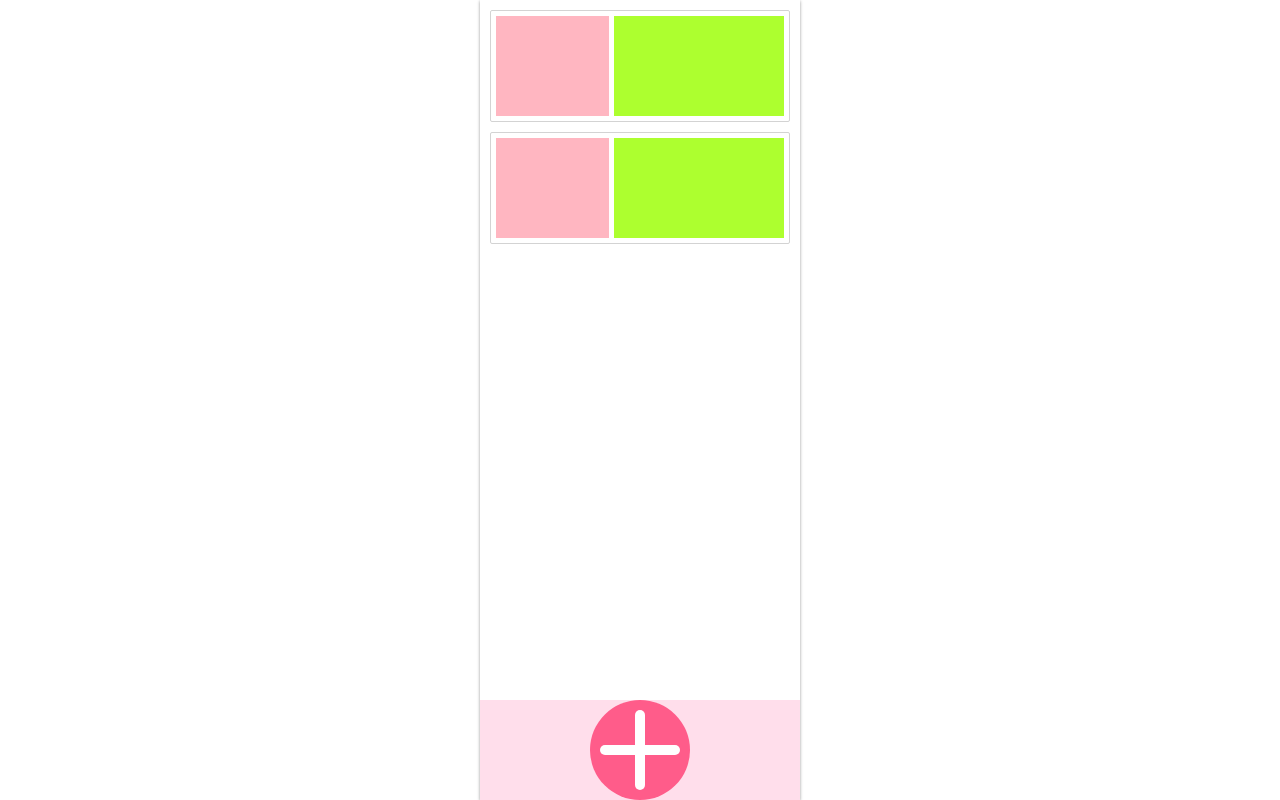
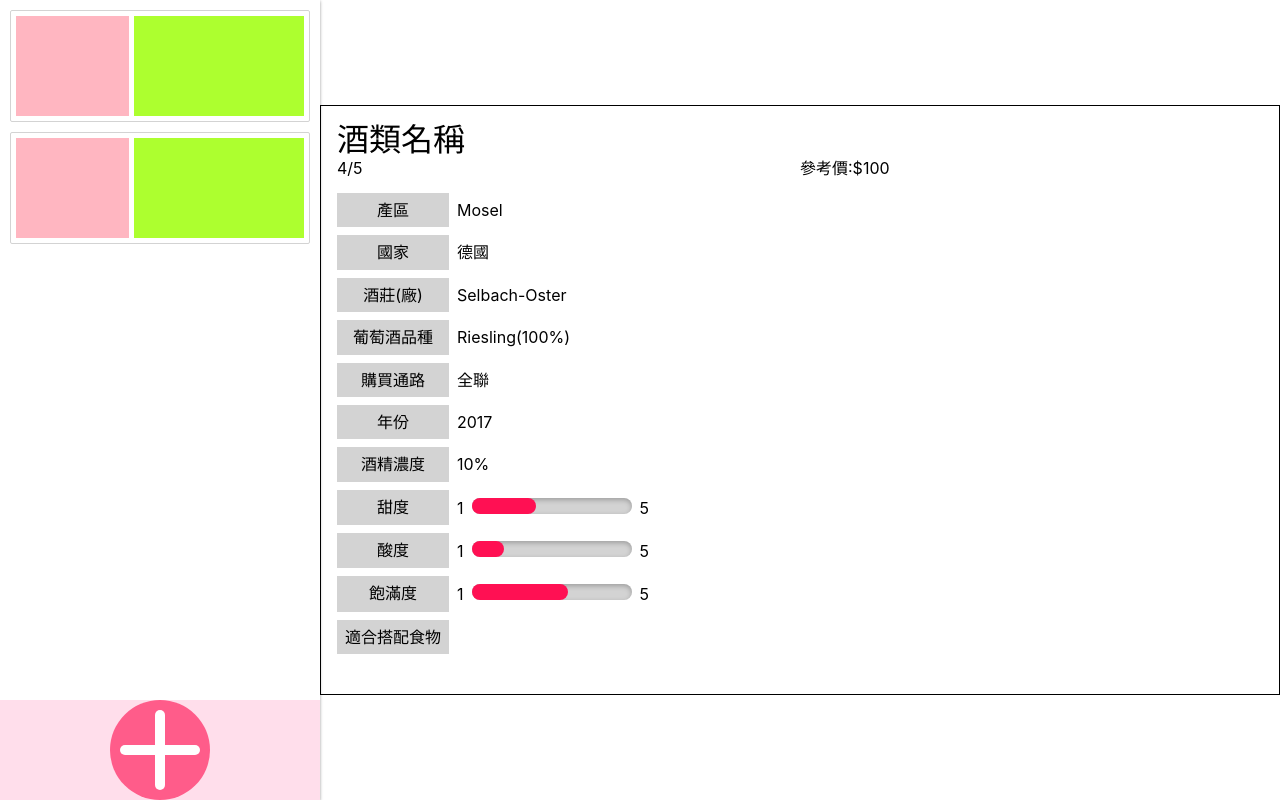
Before and after one commit to ehrenChenEJ/drinkers-notes-frontend-hook, a React (Create React App) app: page / in a window 1280 px wide. Built offline with nearby package versions, Linux system fonts and the light colour scheme.

Commit message:
[ App.js/CardDetail.js ] 增加評價進度條

```diff
--- a/src/App.js
+++ b/src/App.js
@@ -4,6 +4,7 @@ import styled from '@emotion/styled';
 
 // Component
 import ListCard from './view/ListCard';
+import CardDetail from './view/CardDetail';
 
 const Container = styled.div`
   /* background-color: red; */
@@ -20,7 +21,6 @@ const Wallpapaer = styled.div`
   box-sizing:border-box;
   min-width: 320px;
   padding-top: 10px;
-
 `;
 
 const ToolBox = styled.div`
@@ -71,6 +71,10 @@ const App = () =>{
   const [listcard , setListCards] = useState(2);
   const listcardNum = Array.from({length:listcard});
 
+  const [sweetNess, setSweet] = useState(1);
+  const [sourNess, setSour] = useState(2);
+  const [fulNess, setFul] = useState(3);
+
   // click the plus btn to add the list item
   const addListItem = () => {
     setListCards(listcard+1);
@@ -91,6 +95,7 @@ const App = () =>{
           </AddBtn>
         </ToolBox>
       </Wallpapaer>
+      <CardDetail/>
     </Container>
   );
 }
--- /dev/null
+++ b/src/view/CardDetail.js
@@ -0,0 +1,125 @@
+import React from 'react';
+import styled from '@emotion/styled';
+
+const DetailWrapper = styled.div`
+  position: relative;
+  min-width: 320px;
+  border: 1px solid black;
+  padding: 1rem;
+`;
+
+const Title = styled.div`
+  font-size: 2rem;
+  width: 100%;
+`;
+
+const Rate = styled.div`
+  /* background-color: red; */
+  font-size: 1rem;
+  /* display: flex; */
+  /* justify-content: center; */
+  width: 50%;
+  display: inline-block;
+`;
+
+const Price = styled.div`
+  font-size: 1rem;
+  width: 50%;
+  display: inline-block;
+`;
+
+const LocationBlock = styled.ul`
+  display: flex;
+  flex-wrap: wrap;
+  padding: 0;
+`;
+
+const InforTitle = styled.li`
+  font-size: 1rem;
+  background-color: lightgrey;
+  width: 7rem;
+  margin-bottom: 0.5rem;
+  text-align: center;
+  padding: 0.5rem 0;
+  list-style-type: none;
+`;
+
+const InforContent = styled.li`
+  font-size: 1rem;
+  flex-grow: 1;
+  width: calc(100% - 10rem);
+  margin-bottom: 0.5rem;
+  list-style-type: none;
+  margin-left: 0.5rem;
+  /* border: 1px solid red; */
+  padding: 0.5rem 0;
+`;
+
+const LevelBar = styled.progress`
+  -webkit-appearance: none;
+  -moz-appearance: none;
+  appearance: none;
+  border: none;
+  // for chrome and safari
+  ::-webkit-progress-bar{
+    background-color: lightgray;
+    border-radius: 10px;
+    box-shadow: 0 2px 5px rgba(0, 0, 0, 0.25) inset;
+  }
+  ::-webkit-progress-value{
+    background-color: #ff1053;
+    border-radius: 10px;
+  }
+  // for firefox
+  ::-moz-progress-bar{
+    background-color: #ff1053;
+    border-radius: 10px;
+  }
+  // for ie
+  color: #ff1053;
+  margin: auto 0.5rem;
+`;
+
+
+
+// 點入要帶入index
+// 之後要call api 來取得內容
+const CardDetail = () => {
+  return(
+    <DetailWrapper>
+      <Title>酒類名稱</Title>
+      <Rate>4/5</Rate><Price>參考價:$100</Price>
+      <LocationBlock>
+        <InforTitle>產區</InforTitle>
+        <InforContent>Mosel</InforContent>
+        <InforTitle>國家</InforTitle>
+        <InforContent>德國</InforContent>
+        <InforTitle>酒莊(廠)</InforTitle>
+        <InforContent>Selbach-Oster</InforContent>
+        <InforTitle>葡萄酒品種</InforTitle>
+        <InforContent>Riesling(100%)</InforContent>
+        <InforTitle>購買通路</InforTitle>
+        <InforContent>全聯</InforContent>
+        <InforTitle>年份</InforTitle>
+        <InforContent>2017</InforContent>
+        <InforTitle>酒精濃度</InforTitle>
+        <InforContent>10%</InforContent>
+        <InforTitle>甜度</InforTitle>
+        <InforContent>
+          1<LevelBar max="5" value="2"/>5
+        </InforContent>
+        <InforTitle>酸度</InforTitle>
+        <InforContent>
+          1<LevelBar max="5" value="1"/>5
+        </InforContent>
+        <InforTitle>飽滿度</InforTitle>
+        <InforContent>
+          1<LevelBar max="5" value="3"/>5
+        </InforContent>
+        <InforTitle>適合搭配食物</InforTitle>
+        <InforContent></InforContent>
+      </LocationBlock>
+    </DetailWrapper>
+  );
+};
+export default CardDetail;
```
